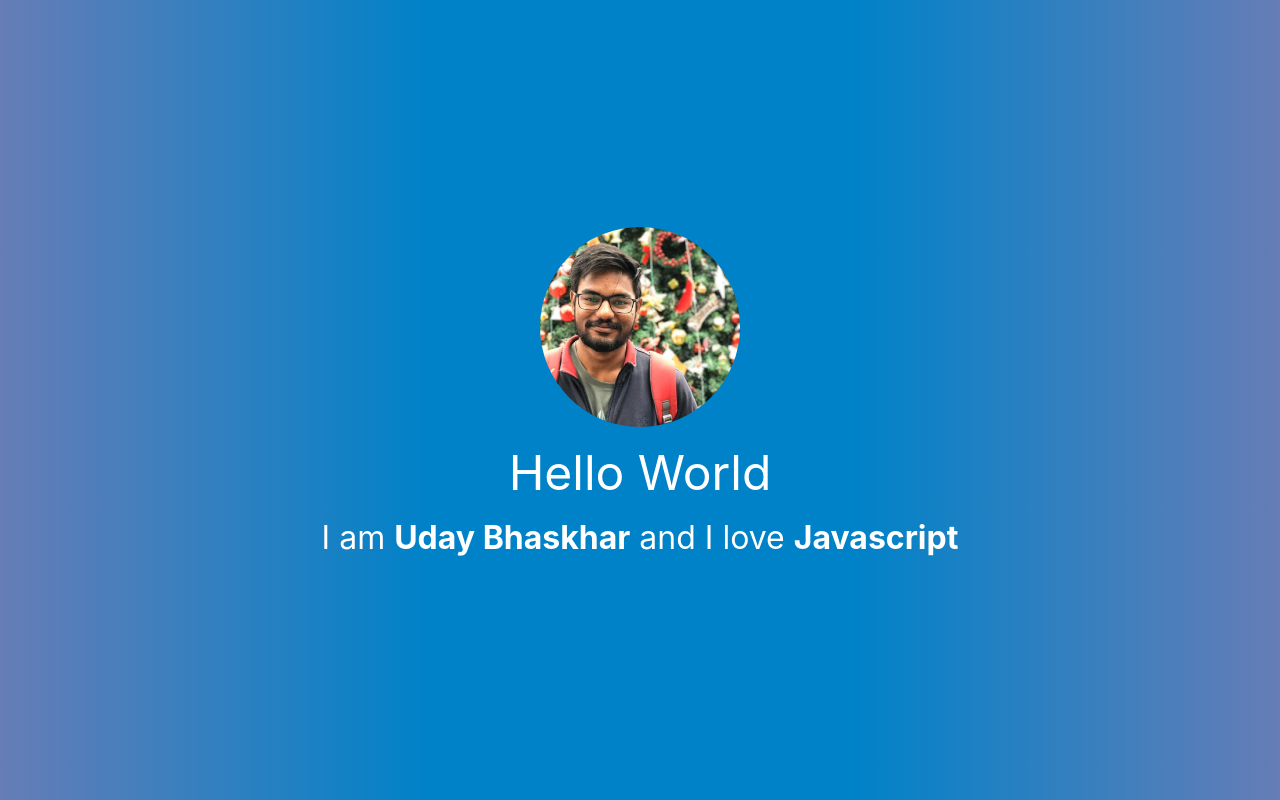
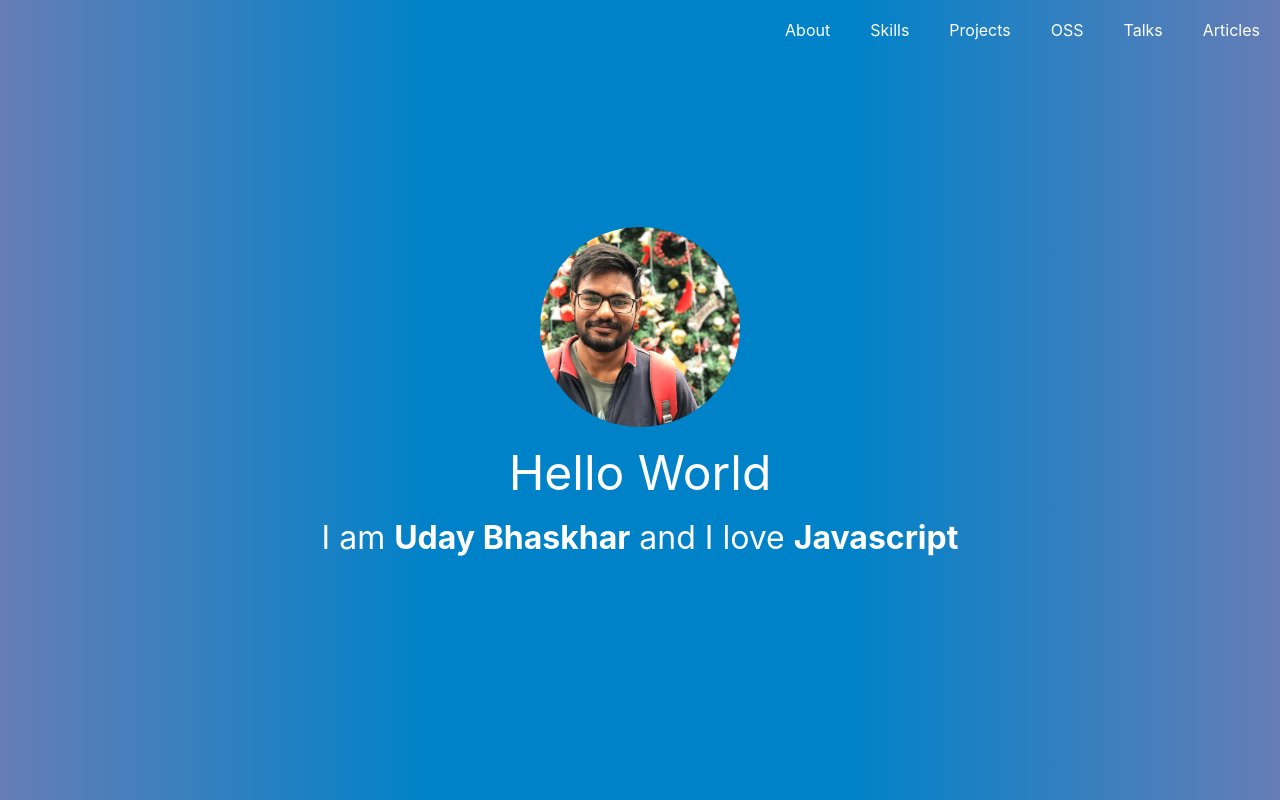
Before and after one commit to udaypydi/portfolio, a React (Create React App) app: page / in a window 1280 px wide. Built offline with nearby package versions, Linux system fonts and the light colour scheme.

Commit message:
Header component added

```diff
--- a/package.json
+++ b/package.json
@@ -10,6 +10,7 @@
     "prop-types": "^15.7.2",
     "react": "^16.12.0",
     "react-dom": "^16.12.0",
+    "react-router-dom": "^5.1.2",
     "react-scripts": "3.3.1"
   },
   "scripts": {
--- a/src/components/Header/Header.component.js
+++ b/src/components/Header/Header.component.js
@@ -0,0 +1,16 @@
+import React from 'react';
+import { Link } from 'react-router-dom';
+import './Header.scss';
+
+export default function Header(props) {
+    return (
+        <div className="Header">
+            <Link className="Header--Link" to="/about">About</Link>
+            <Link className="Header--Link" to="/skills">Skills</Link>
+            <Link className="Header--Link" to="/about">Projects</Link>
+            <Link className="Header--Link" to="/about">OSS</Link>
+            <Link className="Header--Link" to="/about">Talks</Link>
+            <Link className="Header--Link" to="/about">Articles</Link>
+        </div>
+    );
+}
--- /dev/null
+++ b/src/components/Header/Header.scss
@@ -0,0 +1,24 @@
+.Header {
+    display: flex;
+    width: 100vw;
+    background: transparent;
+    color: #ffffff;
+    position: fixed;
+    justify-content: flex-end;
+
+    .Header--Link {
+        color: #ffffff;
+        text-decoration: none;
+        margin: 20px;
+    }
+}
+
+@media only screen and (max-width: 760px) {
+    .Header {
+        justify-content: center;
+    }
+
+    .Header--Link {
+        margin: 10px !important;
+    }
+}
--- a/src/index.js
+++ b/src/index.js
@@ -3,8 +3,9 @@ import ReactDOM from 'react-dom';
 import './index.css';
 import App from './App';
 import * as serviceWorker from './serviceWorker';
+import RoutesManager from './routes';
 
-ReactDOM.render(<App />, document.getElementById('root'));
+ReactDOM.render(<RoutesManager><App /></RoutesManager>, document.getElementById('root'));
 
 // If you want your app to work offline and load faster, you can change
 // unregister() to register() below. Note this comes with some pitfalls.
--- /dev/null
+++ b/src/routes.js
@@ -0,0 +1,37 @@
+import React from 'react';
+import {
+    BrowserRouter as Router,
+    Switch,
+    Route,
+  } from "react-router-dom";
+  import Header from './components/Header/Header.component';
+  import Introduction from './components/Introduction/Introduction.component';
+  import App from './App';
+
+  function WrappedRoute(props) {
+    return (
+        <React.Fragment>
+            <Header />
+            {props.children}
+        </React.Fragment>
+    );
+  }
+
+  export default function RoutesManager() {
+      return (
+          <Router>
+            <Switch>
+                <Route path="/about">
+                    <WrappedRoute>
+                        <Introduction />
+                    </WrappedRoute>
+                </Route>
+                <Route path="/">
+                    <WrappedRoute>
+                        <App />
+                    </WrappedRoute>
+                </Route>
+            </Switch>
+          </Router>
+      )
+  }
```
Also changed, not shown: src/components/SocialProfiles/SocialProfile.scss (added), src/components/SocialProfiles/SocialProfiles.component.js (added), 2 other files (tests, documents, lock files or other folders).
